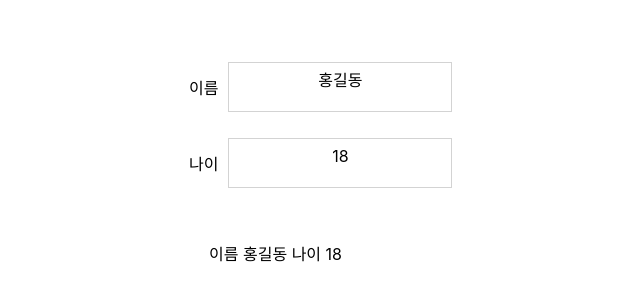
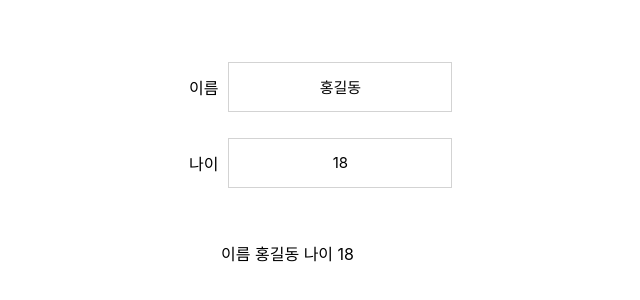
Before and after one commit to MyungWanPark/wanted_pre_onboarding, a React (Create React App) app in the folder custom-component/: page / in a window 1280 px wide. Shown: the part 4254-4554 px from the top of the page, without its empty margins (291-931 px from the left). Built offline with nearby package versions, Linux system fonts and the light colour scheme.

Commit message:
Adjust layout position of all Components

```diff
--- a/custom-component/src/component/autoComplete.jsx
+++ b/custom-component/src/component/autoComplete.jsx
@@ -71,7 +71,7 @@ const DropBox = styled.ul`
   border-bottom-right-radius: 10px;
   border-bottom-left-radius: 10px;
   margin: 0px;
-  padding: 5px 0px;
+  padding: 5px 0px 10px 0px;
   box-shadow: 0px 8px 6px -3px rgba(0, 0, 0, 0.3);
   > li {
     padding-left: 10px;
--- a/custom-component/src/component/clickToEdit.jsx
+++ b/custom-component/src/component/clickToEdit.jsx
@@ -16,17 +16,21 @@ const InputContainer = styled.div`
   margin-bottom: 20px;
   display: flex;
   align-items: center;
+
   > .nameSpan,
   .ageSpan,
   input,
   input:focus {
     display: inline-block;
+    display: flex;
+    justify-content: center;
+    align-items: center;
     margin: 0px 10px;
     text-align: center;
     width: 70%;
     height: 90%;
-    line-height: 35px;
     border: 1px solid lightgray;
+    font-size: 15px;
   }
   > input:focus {
     font-size: 15px;
@@ -40,9 +44,9 @@ const InputContainer = styled.div`
   }
 `;
 const Result = styled.div`
-  width: 25%;
+  width: 40%;
   margin-top: 30px;
-  margin-left: 40px;
+  margin-left: 20%;
 `;
 
 const ClickToEdit = () => {
```
